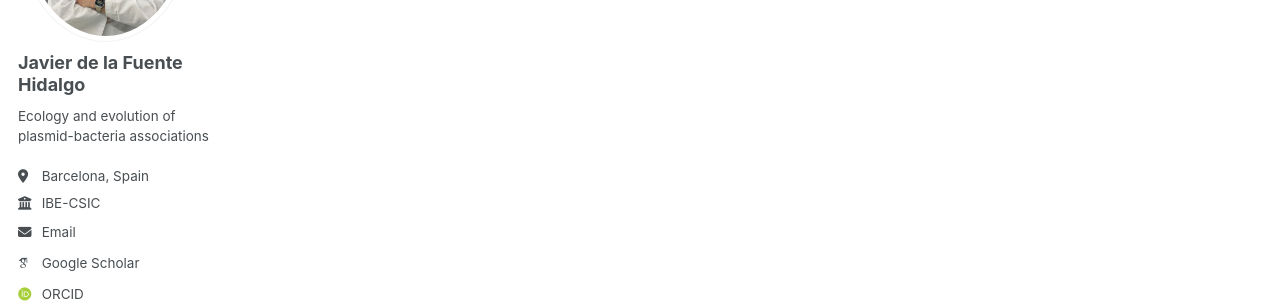
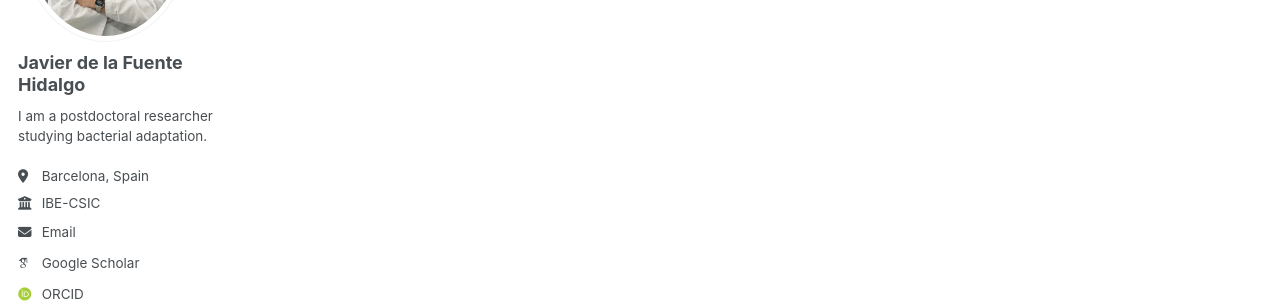
Before and after one commit to DelaFuenteJavier/delafuentejavier.github.io, a Jekyll site: the page built from _pages/about.md, in a window 1280 px wide. Shown: the part 293-596 px from the top of the page. Built offline with Jekyll 4.4.1, drawn with Linux system fonts in a browser that asks for light colours; some web fonts are replaced.

Commit message:
Update _config.yml

```diff
--- a/_config.yml
+++ b/_config.yml
@@ -25,7 +25,7 @@ author:
   avatar           : "JDLF.png"
   name             : "Javier de la Fuente Hidalgo"
   pronouns         : # example: "she/her"
-  bio              : "Ecology and evolution of plasmid-bacteria associations"
+  bio              : "I am a postdoctoral researcher studying bacterial adaptation."
   employer         : "IBE-CSIC"
   location         : "Barcelona, Spain"
   uri              : # URL
```
